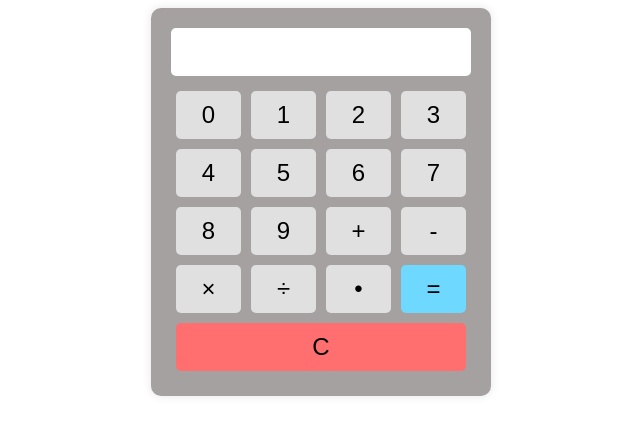
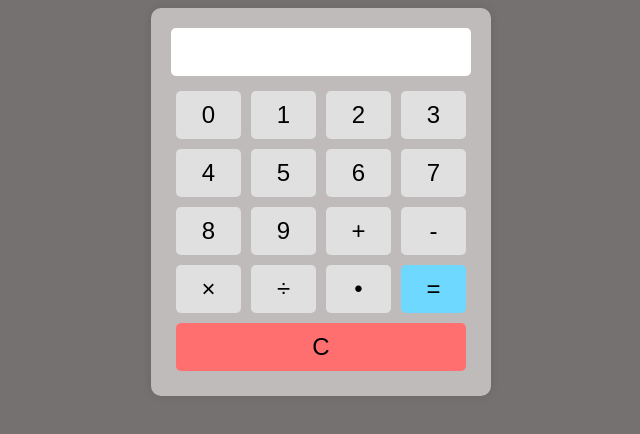
Before and after one commit to Eltorshito/calculatrice_js, a plain HTML site: page index.html in a window 1280 px wide. Shown: the whole page, without its empty margins (319-959 px from the left). Drawn offline with Linux system fonts and the light colour scheme.

Commit message:
Update style.css

```diff
--- a/style.css
+++ b/style.css
@@ -1,10 +1,15 @@
+*{
+    background-color: rgb(116, 113, 112);
+}
+
+
 #calculator {
     display: flex;
     flex-wrap: wrap;
     max-width: 300px;
     margin: 0 auto;
     padding: 20px;
-    background-color: #a5a1a1;
+    background-color: #c0bbbb;
     border-radius: 10px;
     box-shadow: 0 0 10px rgba(0, 0, 0, 0.1);
 }
@@ -17,6 +22,7 @@
     border-radius: 5px;
     margin-bottom: 10px;
     box-sizing: border-box;
+    background-color: white;
 }
 
 #calculator button {
```
